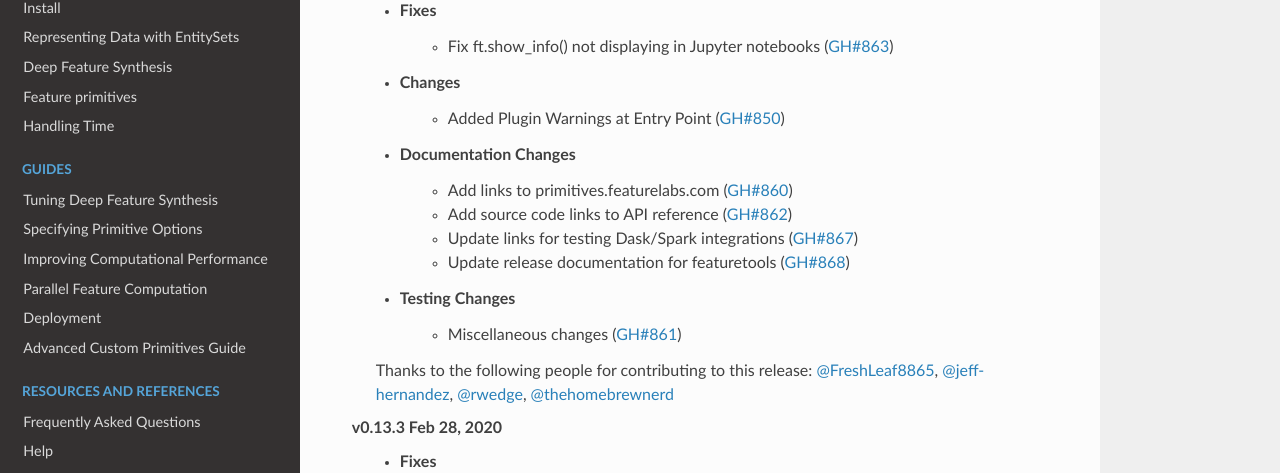
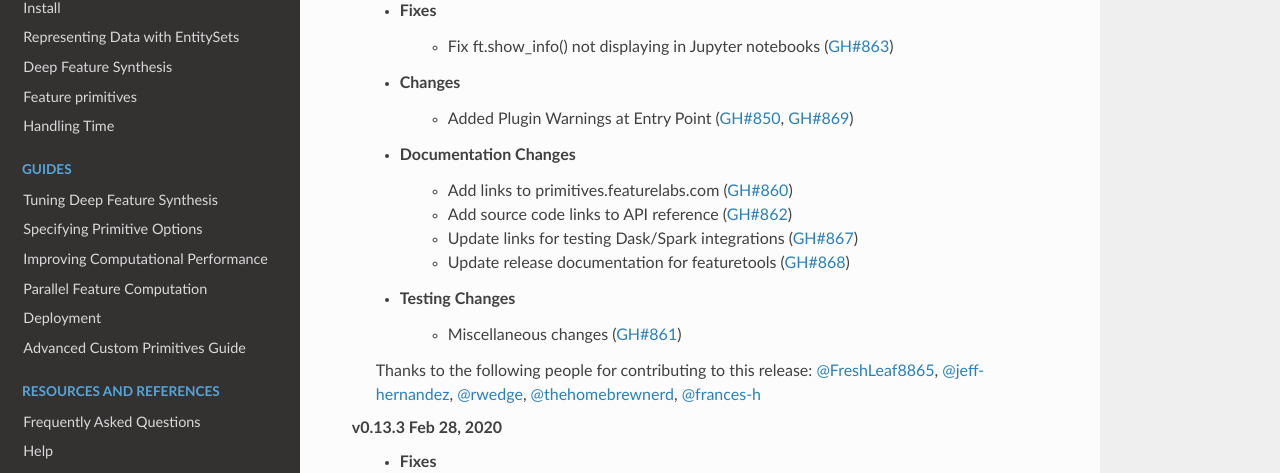
Before and after one commit to alteryx/featuretools, a Sphinx documentation site: the page built from docs/source/changelog.rst, in a window 1280 px wide and 900 px high. Shown: the part 192-665 px from the top of the window. Built offline with Sphinx 7.4.7 and the Read the Docs theme 2.0.0, drawn with Linux system fonts in a browser that asks for light colours; pages that are not in the unit, such as notebooks, are missing from menus.

Commit message:
changelog

```diff
--- a/docs/source/changelog.rst
+++ b/docs/source/changelog.rst
@@ -6,7 +6,7 @@ Changelog
     * Fixes
         * Fix ft.show_info() not displaying in Jupyter notebooks (:pr:`863`)
     * Changes
-        * Added Plugin Warnings at Entry Point (:pr:`850`)
+        * Added Plugin Warnings at Entry Point (:pr:`850`, :pr:`869`)
     * Documentation Changes
         * Add links to primitives.featurelabs.com (:pr:`860`)
         * Add source code links to API reference (:pr:`862`)
@@ -16,7 +16,7 @@ Changelog
         * Miscellaneous changes (:pr:`861`)
 
     Thanks to the following people for contributing to this release:
-    :user:`FreshLeaf8865`, :user:`jeff-hernandez`, :user:`rwedge`, :user:`thehomebrewnerd`
+    :user:`FreshLeaf8865`, :user:`jeff-hernandez`, :user:`rwedge`, :user:`thehomebrewnerd`, :user:`frances-h`
 
 **v0.13.3 Feb 28, 2020**
     * Fixes
```
